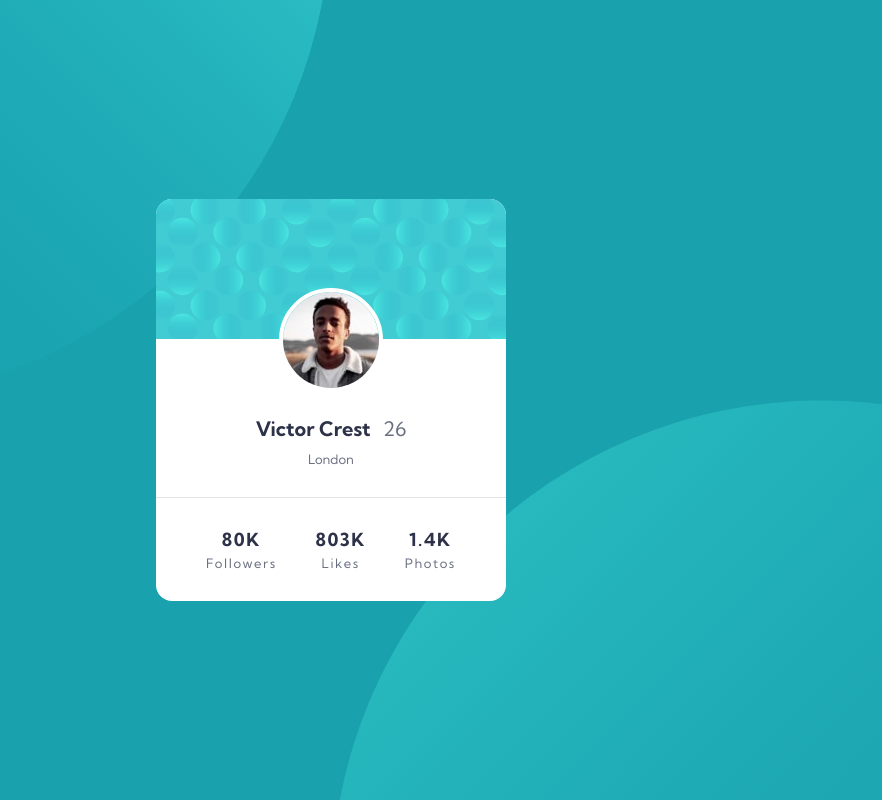
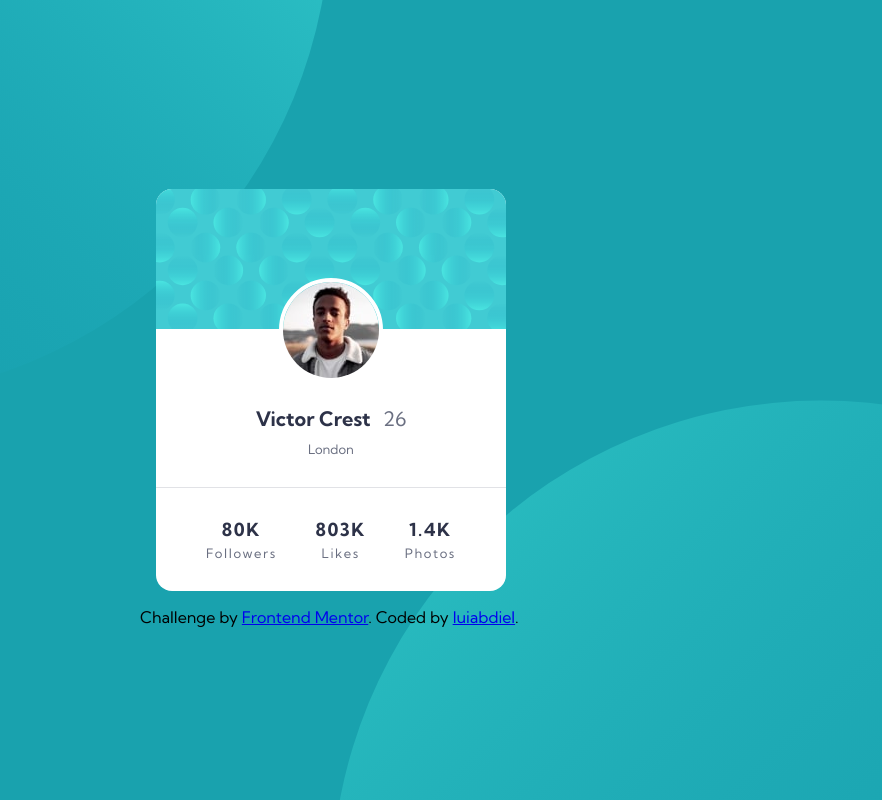
Before and after one commit to luiabdiel/Profile-card, a plain HTML site: page index.html in a window 1280 px wide. Shown: the whole page, without its empty margins (309-1191 px from the left). Drawn offline with Linux system fonts and the light colour scheme.

Commit message:
Adicionando as atribuições

```diff
--- a/index.html
+++ b/index.html
@@ -13,6 +13,7 @@
     <link rel="stylesheet" href="./assets/style.css" />
   </head>
   <body>
+    <main>
       <div class="container">
         <div class="wrapper">
           <img class="pattern" src="./assets/images/bg-pattern-card.svg" />
@@ -42,12 +43,14 @@
           </div>
         </div>
       </div>
-  </body>
-</html>
 
-<!-- <div class="attribution">
+      <div class="attribution">
         Challenge by
         <a href="https://www.frontendmentor.io?ref=challenge" target="_blank"
           >Frontend Mentor</a
-  >. Coded by <a href="#">Your Name Here</a>.
-</div> -->
+        >. Coded by
+        <a href="https://github.com/luiabdiel" target="_blank">luiabdiel</a>.
+      </div>
+    </main>
+  </body>
+</html>
```
Lines whose indentation alone changed are shown as unchanged.
